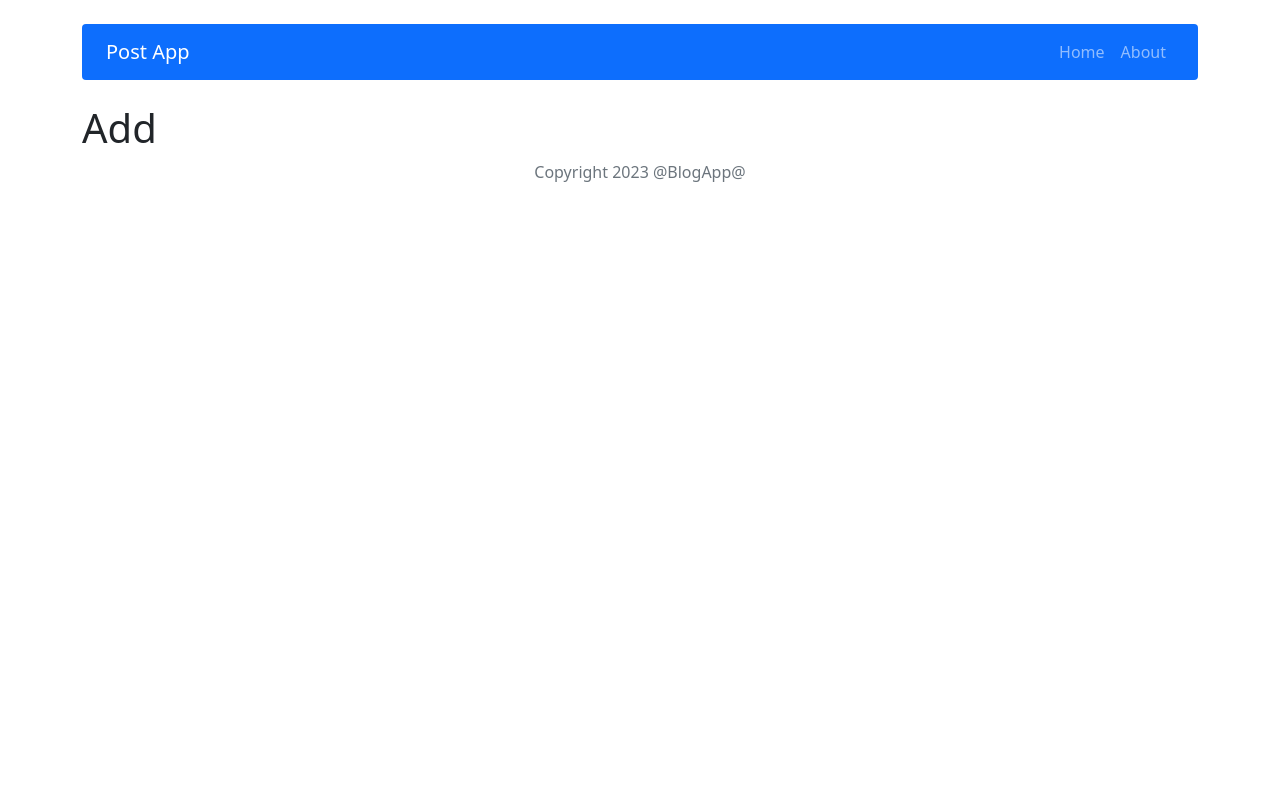
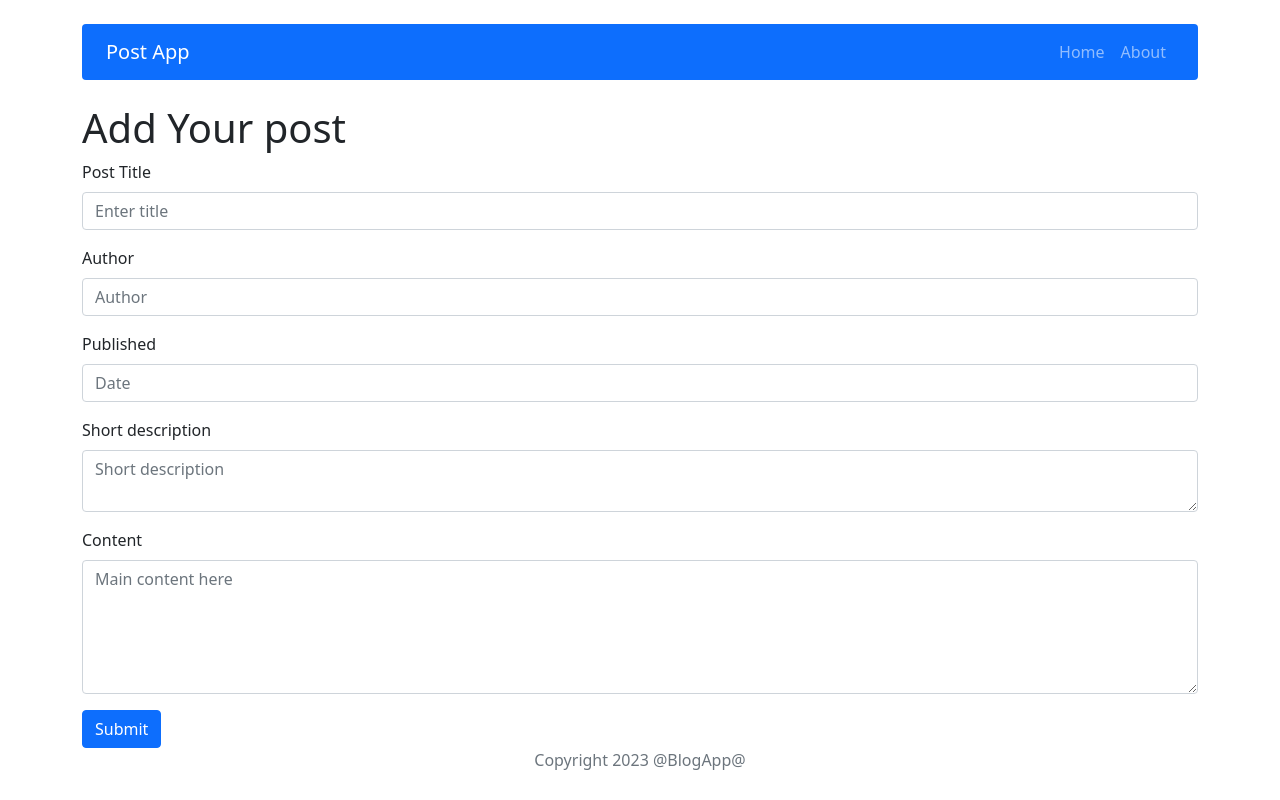
Before and after one commit to TomaszCichon919/ReactPostApp, a React (Create React App) app: page /post/add in a window 1280 px wide. Built offline with nearby package versions, Linux system fonts and the light colour scheme.

Commit message:
add post add and delete functions

```diff
--- a/package.json
+++ b/package.json
@@ -16,6 +16,7 @@
     "redux": "4.1.2",
     "redux-devtools-extension": "2.13.9",
     "sass": "1.65.1",
+    "shortid": "^2.2.16",
     "web-vitals": "^2.1.4"
   },
   "scripts": {
--- a/src/App.js
+++ b/src/App.js
@@ -19,8 +19,8 @@ const App = () => {
           <Route path="/about" element={<About />} />
           <Route path="/post/add" element={<Add />} />
           <Route path="*" element={<NotFound />} />
-          <Route path="/post/:id" element={<Post/>} />
-          <Route path="/post/edit/:id" element={<Edit/>} />
+          <Route path="/post/:postId" element={<Post/>} />
+          <Route path="/post/edit/:postId" element={<Edit/>} />
         </Routes>
         <Footer/>
         </Container>
--- /dev/null
+++ b/src/components/features/AddPostForm/AddPostForm.js
@@ -0,0 +1,60 @@
+import Button from 'react-bootstrap/Button';
+import Form from 'react-bootstrap/Form';
+import { useState } from 'react';
+import { useDispatch } from 'react-redux';
+import {  addPost } from '../../../redux/postsRedux'
+import { useNavigate } from 'react-router-dom';
+
+function AddPostForm() {
+
+    const dispatch = useDispatch();
+    const navigate = useNavigate()
+    const [title, setTitle] = useState('');
+    const [shortDescription, setShortDescription] = useState('');
+    const [publishedDate, setPublishedDate] = useState('');
+    const [author, setAuthor] = useState('');
+    const [content, setContent] = useState('');
+    const handleSubmit = e => {
+        e.preventDefault();
+        dispatch(addPost( {title: title, shortDescription: shortDescription, content: content, publishedDate: publishedDate, author: author} ));
+        setTitle('');
+        setShortDescription('');
+        setPublishedDate('');
+        setAuthor('');
+        setContent('');
+        navigate('/');
+    }
+  return (
+    <Form onSubmit={handleSubmit}>
+      <Form.Group className="mb-3" controlId="title">
+        <Form.Label>Post Title</Form.Label>
+        <Form.Control type="text" placeholder="Enter title" value={title} onChange={e => setTitle(e.target.value)}/>
+      </Form.Group>
+
+      <Form.Group className="mb-3" controlId="author">
+        <Form.Label>Author</Form.Label>
+        <Form.Control type="text" placeholder="Author" value={author} onChange={e => setAuthor(e.target.value)} />
+      </Form.Group>
+
+      <Form.Group className="mb-3" controlId="published">
+        <Form.Label>Published</Form.Label>
+        <Form.Control type="text" placeholder="Date" value={publishedDate} onChange={e => setPublishedDate(e.target.value)}/>
+      </Form.Group>
+
+      <Form.Group className="mb-3" controlId="description">
+        <Form.Label>Short description</Form.Label>
+        <Form.Control  as="textarea" type="text" placeholder="Short description" value={shortDescription} onChange={e => setShortDescription(e.target.value)}/>
+      </Form.Group>
+
+      <Form.Group className="mb-3" controlId="content">
+        <Form.Label>Content</Form.Label>
+        <Form.Control as="textarea" rows={5} type="text" placeholder="Main content here" value={content} onChange={e => setContent(e.target.value)}/>
+      </Form.Group>
+      <Button variant="primary" type="submit">
+        Submit
+      </Button>
+    </Form>
+  );
+}
+
+export default AddPostForm;
--- a/src/components/pages/Add/Add.js
+++ b/src/components/pages/Add/Add.js
@@ -1,10 +1,12 @@
 import styles from './Add.module.scss';
+import AddPostForm from '../../features/AddPostForm/AddPostForm'
 
 const Add = () => {
     return (
 
        <div className={styles.container}>
-      <h1>Add</h1>
+      <h1>Add Your post</h1>
+      <AddPostForm/>
         </div>
             )
 }
--- a/src/components/pages/Main/Main.js
+++ b/src/components/pages/Main/Main.js
@@ -1,5 +1,6 @@
 import Posts from '../../features/Posts/Posts';
 import Button from 'react-bootstrap/Button';
+import { Link } from 'react-router-dom';
 
 
 const Main = () => {
@@ -11,7 +12,9 @@ const Main = () => {
                     <h1>All Posts</h1>
                 </div>
                 <div>
-                    <Button variant="outline-info">Add Post</Button>
+                <Link to="/post/add">
+                <Button variant="outline-info">Add Post</Button>
+                </Link>
                 </div>
             </div>
 
--- a/src/components/pages/Post/Post.js
+++ b/src/components/pages/Post/Post.js
@@ -1,36 +1,74 @@
 import styles from './Post.module.scss';
-//import { useSelector } from 'react-redux';
-// import { getColumnsByList, getListById } from '../../redux/listsRedux'
-// import { useParams } from 'react-router';
-//import { Navigate } from 'react-router-dom';
+import { useSelector } from 'react-redux';
+import {  getPostsById, removePost } from '../../../redux/postsRedux'
+import { useParams } from 'react-router';
+import { Navigate } from 'react-router-dom';
+import Button from 'react-bootstrap/Button';
+import Modal from 'react-bootstrap/Modal';
+import { useState } from 'react';
+import { useDispatch } from 'react-redux';
 
 
 const Post = () => {
- // const { postId } = useParams();
 
-  //const posts = useSelector(state => getColumnsByList(state, listId));
 
-  //const listData = useSelector(state => getListById(state, listId));
+  const [show, setShow] = useState(false);
 
-  //if(!listData) return <Navigate to="/" />
+  const handleClose = () => setShow(false);
+  const handleShow = () => setShow(true);
+
+
+
+ const { postId } = useParams();
+  console.log('post',postId);
+
+  const post = useSelector(state => getPostsById(state, postId));
+  console.log('postData', post)
+
+  const dispatch = useDispatch();
+
+
+  const handleDelete = () => {setShow(false)
+    const string =postId.toString()
+ dispatch(removePost(string));
+  }
+
+   if(!post) return <Navigate to="/" />
+
+
+
 
 	return (
 
-    <div className={styles.list}>
-      <header className={styles.header}>
-        <h2 className={styles.title}>post title</h2>
-      </header>
-      <p className={styles.description}>post</p>
+    <section>
+      <div className='d-flex justify-content-between'>
+      <div>
+        <h3 className='px-2'>{post.title}</h3>
+        </div>
+        <div>
+        <Button variant="outline-info" className='mx-2'>Edit</Button>
+        <Button variant="outline-danger" className='mx-2' onClick={handleShow}>Delete</Button>
+        </div>
+        </div>
+    <p><span className={styles.caption}>Author:</span>{post.author}</p>
+          <p><span className={styles.caption}>Published:</span>{post.publishedDate}</p>
+          <p>{post.content}</p>
 
-      {/* <section className={styles.columns}>
-        {columns.map(column =>
-          <Column
-            key={column.id}
-            {...column}  />
-        )}
+          <Modal show={show} onHide={handleClose}>
+        <Modal.Header closeButton>
+          <Modal.Title>Are you sure?</Modal.Title>
+        </Modal.Header>
+        <Modal.Body>The opreation will completly remove the post. The opration can not be reversed.</Modal.Body>
+        <Modal.Footer>
+          <Button variant="secondary" onClick={handleClose}>
+            Close
+          </Button>
+          <Button variant="danger" onClick={handleDelete}>
+            Delete
+          </Button>
+        </Modal.Footer>
+      </Modal>
       </section>
-      <ColumnForm listId={listId} /> */}
-    </div>
   );
 };
 
--- a/src/components/pages/Post/Post.module.scss
+++ b/src/components/pages/Post/Post.module.scss
@@ -0,0 +1,5 @@
+
+.caption{
+    padding-right: 5px;
+    font-weight: 600;
+}
--- a/src/redux/postsRedux.js
+++ b/src/redux/postsRedux.js
@@ -1,5 +1,13 @@
+import shortid from 'shortid';
+//selectors
+const REMOVE_POST = 'app/posts/REMOVE_CARD';
+const ADD_POST = 'app/posts/ADD_CARD';
 
-//selectors
+export const addPost = payload => ({ type: ADD_POST, payload });
+export const removePost = payload => ({ type: REMOVE_POST, payload });
+
+
+export const getPostsById = ({posts}, PostId) => posts.find(post => post.id === PostId);
 
 // actions
 //const createActionName = actionName => `app/posts/${actionName}`;
@@ -7,6 +15,12 @@
 // action creators
 const postsReducer = (statePart = [], action) => {
   switch (action.type) {
+    case ADD_POST:
+      return [...statePart, {id: shortid(), ...action.payload }];
+    case REMOVE_POST:
+      const updatedPosts = statePart.filter(post => post.id !== action.payload);
+      statePart = updatedPosts
+      return statePart;
     default:
       return statePart;
   };
```
Also changed, not shown: src/components/features/AddPostForm/AddPostForm.module.scss (added), 1 other file (tests, documents, lock files or other folders).
